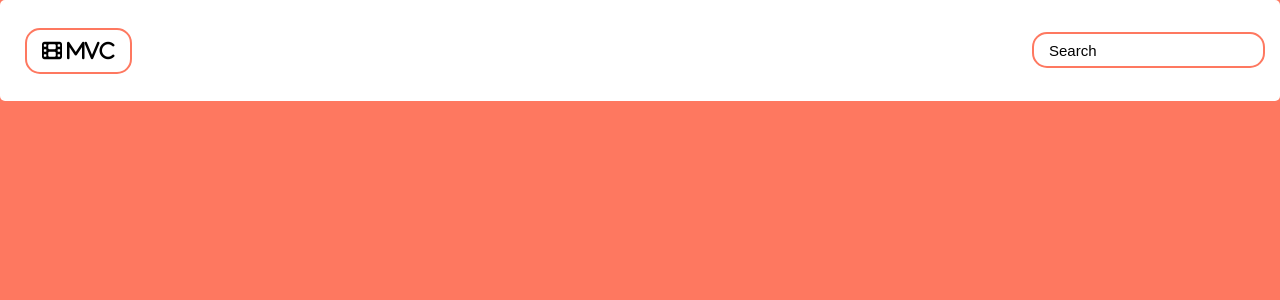
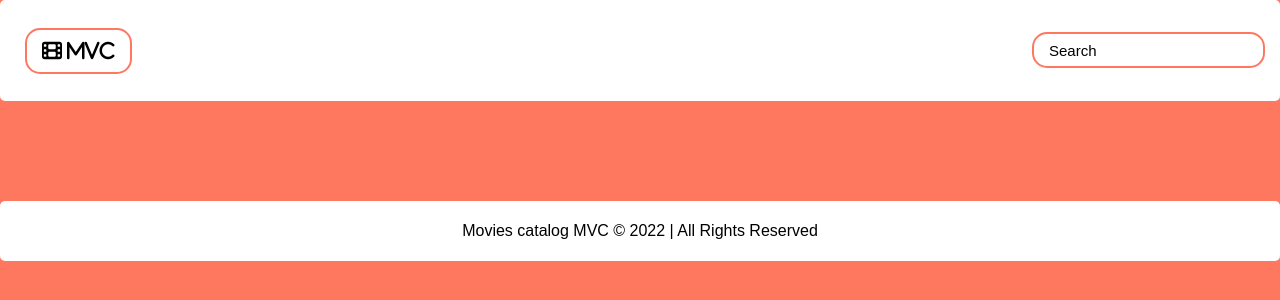
Before and after one commit to odedAtias/MVC-Catalog, a plain HTML site: page index.html in a window 1280 px wide. Drawn offline with Linux system fonts and the light colour scheme; no server answers.

Commit message:
Adding a footer to the project

```diff
--- a/index.html
+++ b/index.html
@@ -29,11 +29,13 @@
 
     </main>
     <!-- Footer Division -->
-    <footer></footer>
-    <!-- Scripts -->
-    <script src="app.js"></script>
-    <!-- FontAwesome Kit script -->
+    <footer>
+        Movies catalog MVC © 2022 | All Rights Reserved
+    </footer>
 </body>
+<!-- Scripts -->
+<script src="app.js"></script>
+<!-- FontAwesome Kit script -->
 <script src="https://kit.fontawesome.com/21a8813ed5.js" crossorigin="anonymous">
 </script>
 
--- a/style.css
+++ b/style.css
@@ -131,3 +131,11 @@ main {
 .movie:hover .overview {
     transform: translateY(0);
 }
+
+footer {
+    background-color: white;
+    color: black;
+    text-align: center;
+    padding: 15px;
+    border-radius: 5px;
+}
```
